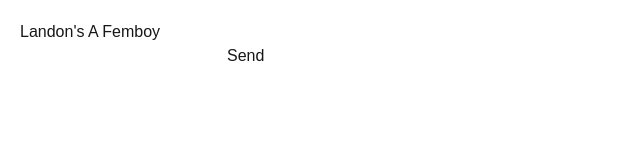
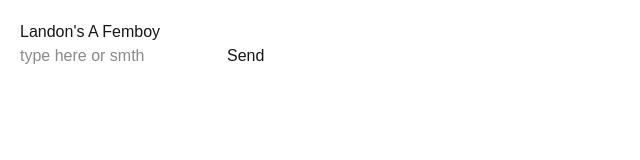
Before and after one commit to coltonorokos29-eng/ai-chat-site, a Next.js app: page / in a window 1280 px wide. Shown: the top 160 px of the page, without its empty margins (0-640 px from the left). Built offline with nearby package versions, Linux system fonts and the light colour scheme.

Commit message:
Update page.tsx

```diff
--- a/app/page.tsx
+++ b/app/page.tsx
@@ -56,6 +56,7 @@ export default function Home() {
             sendMessage();
           }
         }}
+        placeholder="type here or smth"
        />
 
       <button onClick={sendMessage}>Send</button>
```
